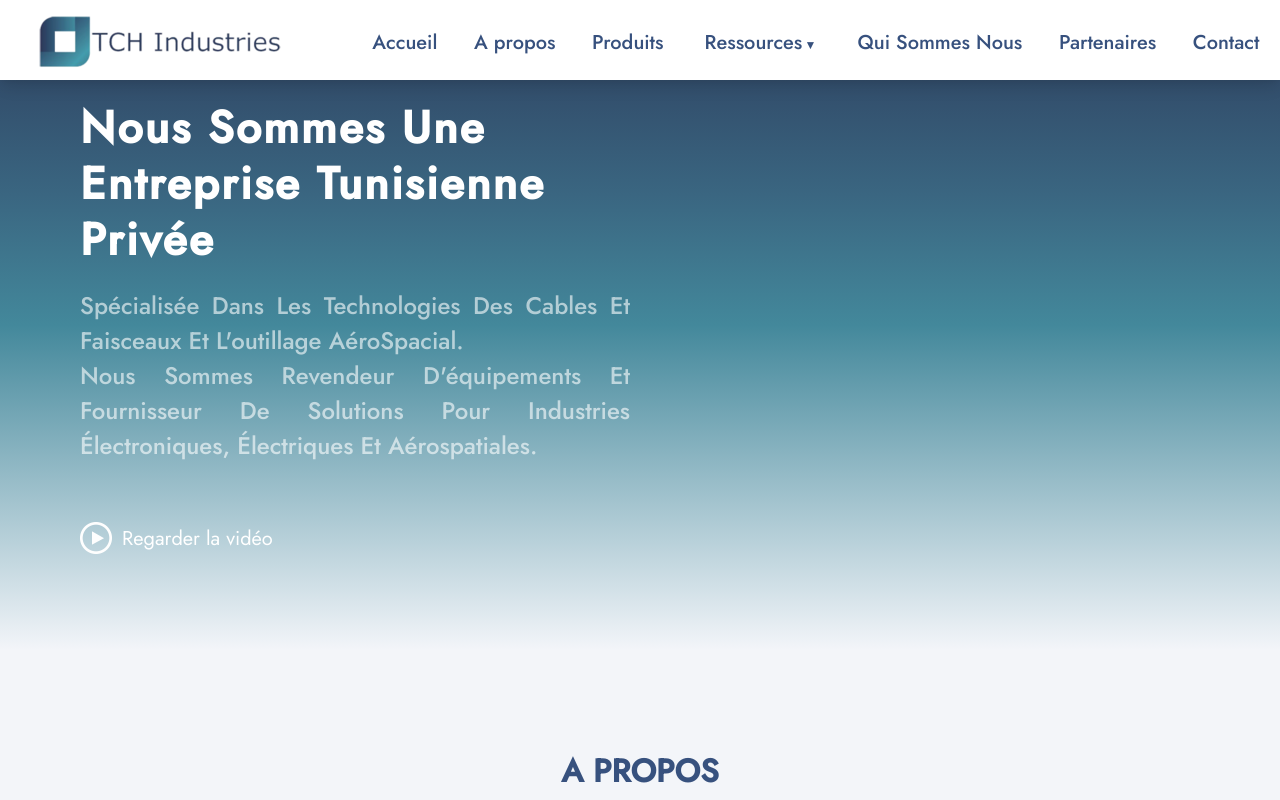
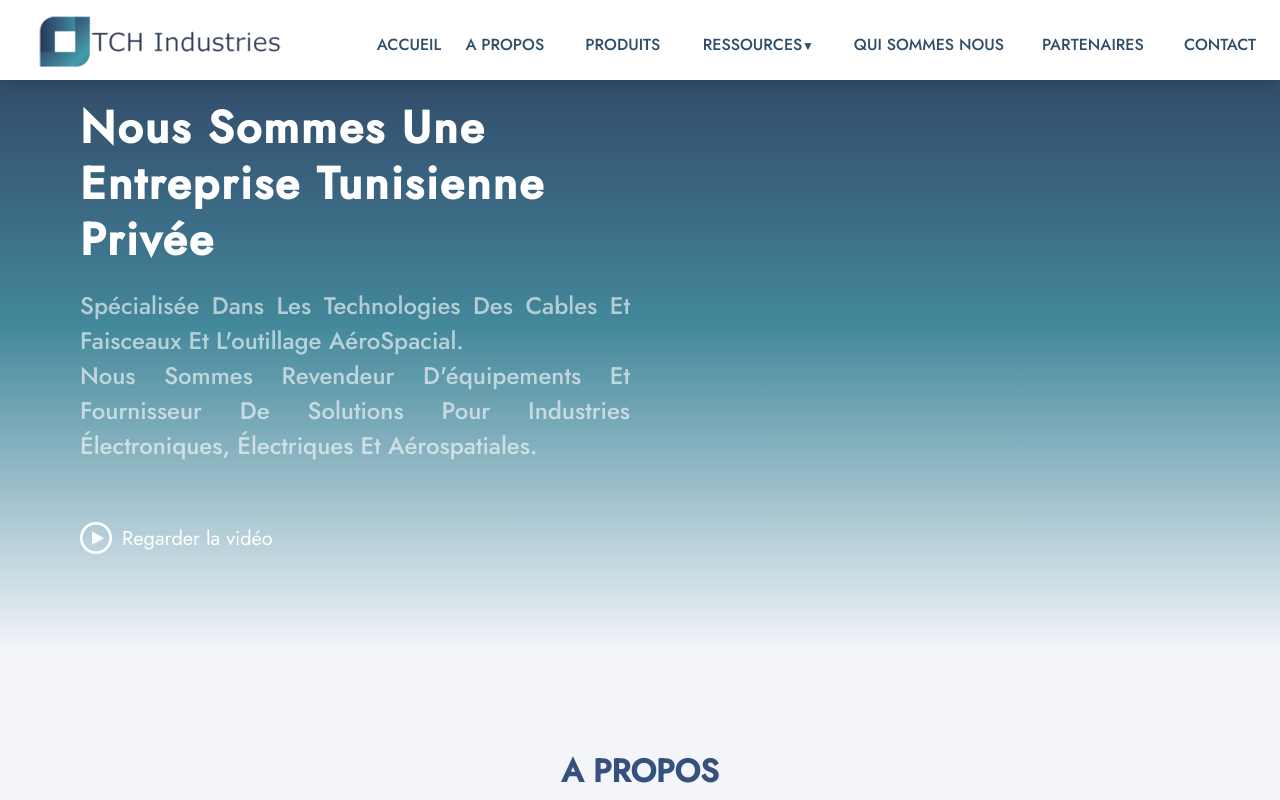
Before and after one commit to Joubeli/TCH, a React (Create React App) app: page / in a window 1280 px wide. Shown: the top 800 px of the page. Built offline with nearby package versions, Linux system fonts and the light colour scheme.

Commit message:
update header

```diff
--- a/src/App.css
+++ b/src/App.css
@@ -96,7 +96,7 @@ h2::after {
   position: fixed;
   background-color: white;
   top: 0;
-  z-index: 1;
+  z-index: 2;
 }
 .logo {
   display: flex;
@@ -109,16 +109,8 @@ h2::after {
 h5 {
   font-size: 1.4em;
 }
-nav {
-  width: 80%;
-}
-.nav {
-  display: flex;
-  justify-content: space-between;
-  padding: 3% 2%;
-  width: 100%;
-}
-.nav-menu:hover {
+/*******************MENU_1*******************/
+/* .nav-menu:hover {
   color: #459baa;
 }
 .nav li a {
@@ -146,8 +138,89 @@ nav {
 }
 .nav li a:hover::before{
   width: 100%;
+} */
+/************************MENU_2*****************/
+nav {
+  display: flex;
+  justify-content: space-between;
+  padding: 37px 10px;
+  width: 75%;
 }
-.arrow {
+nav .link {
+  position: relative;
+  color: #304d6a;
+  font-size: 16px;
+  font-weight: 500;
+  font-family: "Jost", sans-serif;
+  text-transform: uppercase;
+  line-height: 15px;
+  z-index: 1;
+  display: inline-block;
+  text-align: center;
+}
+nav .animation{
+  position: absolute;
+  height: 70%;
+  top:0;
+  z-index: 0;
+  background:#41688f;
+  border-radius: 8px;
+  margin-top: 1.2%;
+  transition: all .5s ease;
+}
+.link:nth-child(1){
+  width: 60px;
+}
+.nav .start-home,.link:nth-child(1):hover~.animation{
+  width: 100px;
+  left: 380px;
+}
+.link:nth-child(2){
+  width: 80px;
+}
+.nav .start-a_propos,.link:nth-child(2):hover~.animation{
+  width: 110px;
+  left: 480px;
+}
+.link:nth-child(3){
+  width: 100px;
+}
+.nav .start-produits,.link:nth-child(3):hover~.animation{
+  width: 120px;
+  left: 605px;
+}
+.link:nth-child(4){
+  width: 115px;
+}
+.nav .start-ressources,.link:nth-child(4):hover~.animation{
+  width: 150px;
+  left: 725px;
+}
+.link:nth-child(5){
+  width: 170px;
+}
+.nav .start-quisommesnous,.link:nth-child(5):hover~.animation{
+  width: 180px;
+  left: 890px;
+}
+.link:nth-child(6){
+  width: 100px;
+}
+.nav .start-partenaires,.link:nth-child(6):hover~.animation{
+  width: 145px;
+  left: 1080px;
+}
+.link:nth-child(7){
+  width: 100px;
+}
+.nav .start-contact,.link:nth-child(7):hover~.animation{
+  width: 110px;
+  left: 1235px;
+}
+nav .link:hover {
+color: white;
+}
+/* .arrow {
   padding: 5px 0 0 5px;
 }
 .dropdown {
@@ -167,17 +240,17 @@ nav {
 .dropdown li {
   padding: 4% 0 4% 7%;
 }
-.dropdown li a{
+/* .dropdown li a{
   font-size: 17px;
-}
-.dropdown li a:hover {
+} */
+/* .dropdown li a:hover {
   color: #459baa;
-}
-.ressources:hover .dropdown {
+} */
+/* .ressources:hover .dropdown {
   display: block;
   transition: all 0.4s;
-}
+}  */
 .arrow{
   font-size: 12px;
-  margin-left: -7%;
+  margin-left: -5px;
 }
--- a/src/App.js
+++ b/src/App.js
@@ -22,42 +22,14 @@ function App() {
           </a>
         </div>
         <nav>
-          <ul className="nav">
-            <li className="nav-menu">
-              <a href="#accueil">Accueil</a>
-            </li>
-            <li className="nav-menu">
-              <a href="#a_propos">A propos</a>
-            </li>
-            <li className="nav-menu">
-              <a href="#produits">Produits</a>
-            </li>
-            <li className="nav-menu ressources">
-              <a href="#">Ressources <span className="arrow">▼</span></a>
-              {/* <img className="arrow" alt="arrow icon" src={arrow} /> */}
-              <ul className="dropdown">
-                <li>
-                  <a target="_blank" href={pdf1}>
-                    TI Guide
-                  </a>
-                </li>
-                <li>
-                  <a target="_blank" href={pdf2}>
-                    TCH Line Card
-                  </a>
-                </li>
-              </ul>
-            </li>
-            <li className="nav-menu">
-              <a href="#quisommesnous">Qui Sommes Nous</a>
-            </li>
-            <li className="nav-menu">
-              <a href="#partenaires">Partenaires</a>
-            </li>
-            <li className="nav-menu">
-              <a href="#contact">Contact</a>
-            </li>
-          </ul>
+          <a className="link" href="#accueil">Accueil</a>
+          <a className="link" href="#a_propos">A propos</a>
+          <a className="link" href="#produits">Produits</a>
+          <a className="link" href="#">Ressources <span className="arrow">▼</span></a>
+          <a className="link" href="#quisommesnous">Qui Sommes Nous</a>
+          <a className="link" href="#partenaires">Partenaires</a>
+          <a className="link" href="#contact">Contact</a>
+          <div className="animation start-home"></div>
         </nav>
       </div>
 
```
